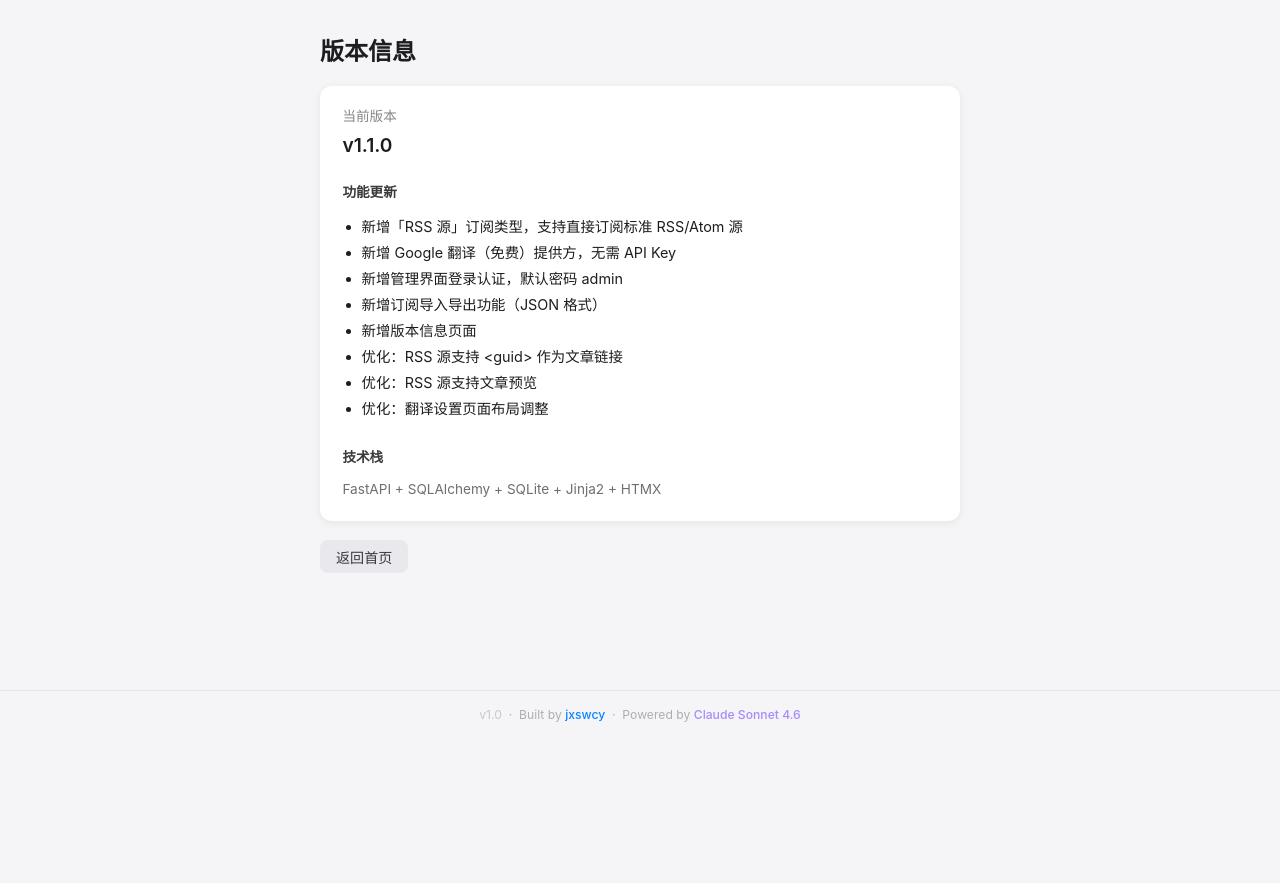
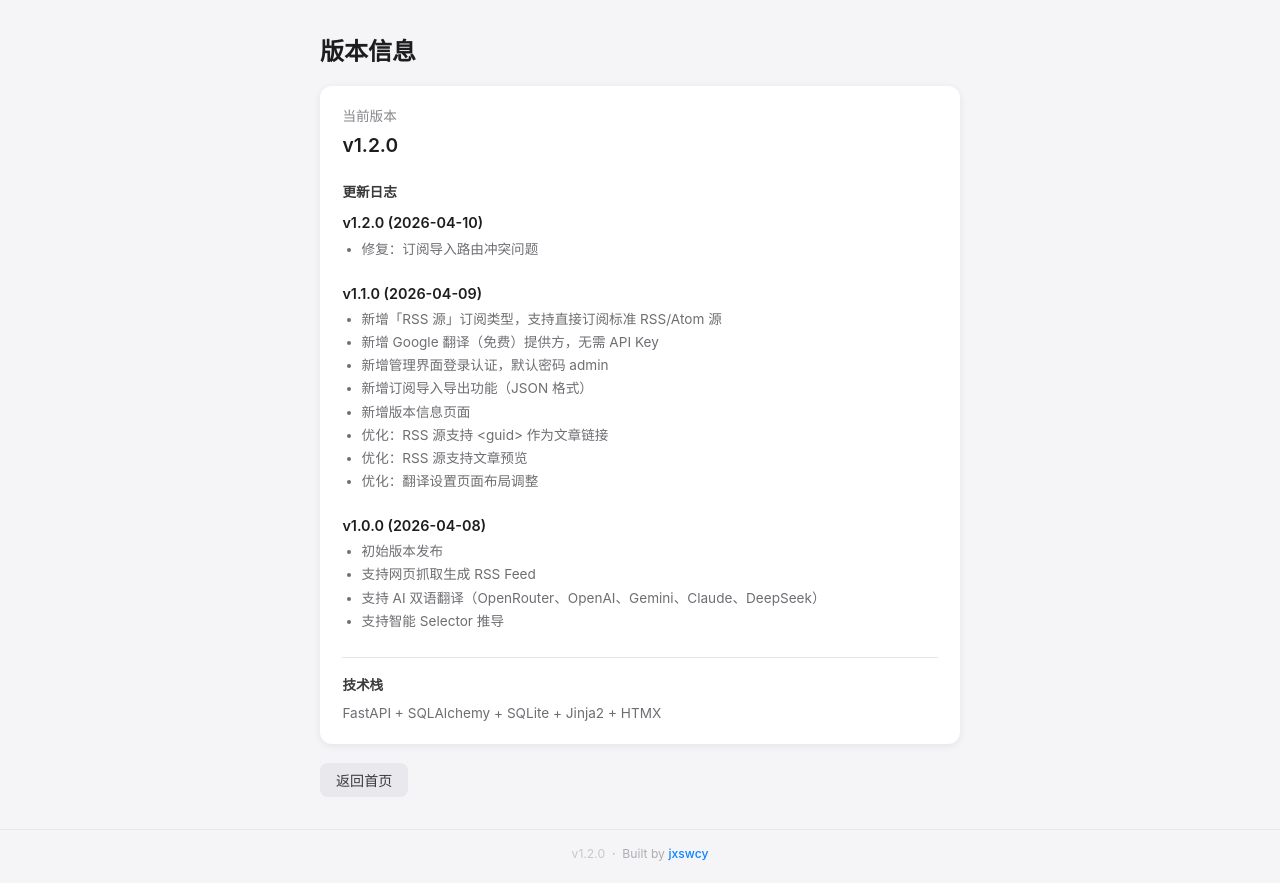
Before and after one commit to jxswcy/rssweb, a FastAPI app: page /version in a window 1280 px wide. Shown: the part 56-939 px from the top of the page. Before the commit the page ends 778 px from the top, so only its background shows below. Run offline with FastAPI, Linux system fonts and the light colour scheme.

Commit message:
fix: feed import route conflict, update version to v1.2.0
- Fix: move /feeds/import routes before /feeds/{feed_id} to avoid route matching conflict
- Update: version page with rolling changelog format
- Update: footer version to v1.2.0
- Update: README.md feature list
- Remove: "Powered by Claude Sonnet 4.6" from footer and README

```diff
--- a/app/templates/base.html
+++ b/app/templates/base.html
@@ -79,11 +79,9 @@
     {% block content %}{% endblock %}
   </main>
   <footer style="text-align:center;padding:1rem 1rem 1.4rem;font-size:0.76rem;color:#aeaeb2;border-top:1px solid #e5e5ea;background:#f5f5f7;">
-    <span style="color:#c7c7cc;">v1.0</span>
+    <span style="color:#c7c7cc;">v1.2.0</span>
     &nbsp;·&nbsp;
     Built by <a href="https://github.com/jxswcy" style="color:#0A84FF;text-decoration:none;font-weight:500;" target="_blank">jxswcy</a>
-    &nbsp;·&nbsp;
-    Powered by <span style="color:#a78bfa;font-weight:500;">Claude Sonnet 4.6</span>
   </footer>
 </body>
 </html>
--- a/app/templates/version.html
+++ b/app/templates/version.html
@@ -8,10 +8,22 @@
   <div class="card">
     <div class="card-body">
       <div style="font-size:0.85rem;color:#86868b;margin-bottom:0.5rem;">当前版本</div>
-      <div style="font-size:1.2rem;font-weight:600;margin-bottom:1.5rem;">v1.1.0</div>
+      <div style="font-size:1.2rem;font-weight:600;margin-bottom:1.5rem;">v1.2.0</div>
 
-      <div style="font-size:0.85rem;font-weight:600;color:#3a3a3c;margin-bottom:0.8rem;">功能更新</div>
-      <ul style="font-size:0.9rem;line-height:1.8;margin-bottom:1.5rem;padding-left:1.2rem;">
+      <div style="font-size:0.85rem;font-weight:600;color:#3a3a3c;margin-bottom:0.8rem;">更新日志</div>
+
+      <!-- v1.2.0 -->
+      <div style="margin-bottom:1.5rem;">
+        <div style="font-size:0.9rem;font-weight:600;color:#1d1d1f;margin-bottom:0.4rem;">v1.2.0 (2026-04-10)</div>
+        <ul style="font-size:0.85rem;line-height:1.7;color:#6e6e73;margin:0;padding-left:1.2rem;">
+          <li>修复：订阅导入路由冲突问题</li>
+        </ul>
+      </div>
+
+      <!-- v1.1.0 -->
+      <div style="margin-bottom:1.5rem;">
+        <div style="font-size:0.9rem;font-weight:600;color:#1d1d1f;margin-bottom:0.4rem;">v1.1.0 (2026-04-09)</div>
+        <ul style="font-size:0.85rem;line-height:1.7;color:#6e6e73;margin:0;padding-left:1.2rem;">
           <li>新增「RSS 源」订阅类型，支持直接订阅标准 RSS/Atom 源</li>
           <li>新增 Google 翻译（免费）提供方，无需 API Key</li>
           <li>新增管理界面登录认证，默认密码 admin</li>
@@ -21,10 +33,24 @@
           <li>优化：RSS 源支持文章预览</li>
           <li>优化：翻译设置页面布局调整</li>
         </ul>
+      </div>
 
-      <div style="font-size:0.85rem;font-weight:600;color:#3a3a3c;margin-bottom:0.8rem;">技术栈</div>
+      <!-- v1.0.0 -->
+      <div style="margin-bottom:0;">
+        <div style="font-size:0.9rem;font-weight:600;color:#1d1d1f;margin-bottom:0.4rem;">v1.0.0 (2026-04-08)</div>
+        <ul style="font-size:0.85rem;line-height:1.7;color:#6e6e73;margin:0;padding-left:1.2rem;">
+          <li>初始版本发布</li>
+          <li>支持网页抓取生成 RSS Feed</li>
+          <li>支持 AI 双语翻译（OpenRouter、OpenAI、Gemini、Claude、DeepSeek）</li>
+          <li>支持智能 Selector 推导</li>
+        </ul>
+      </div>
+
+      <div style="border-top:1px solid #e5e5ea;margin-top:1.5rem;padding-top:1rem;">
+        <div style="font-size:0.85rem;font-weight:600;color:#3a3a3c;margin-bottom:0.5rem;">技术栈</div>
         <div style="font-size:0.85rem;line-height:1.7;color:#6e6e73;">
           FastAPI + SQLAlchemy + SQLite + Jinja2 + HTMX
+        </div>
       </div>
     </div>
   </div>
```
Also changed, not shown: app/routers/feeds.py (+44 -62 lines), README.md. Lines whose indentation alone changed are shown as unchanged.
